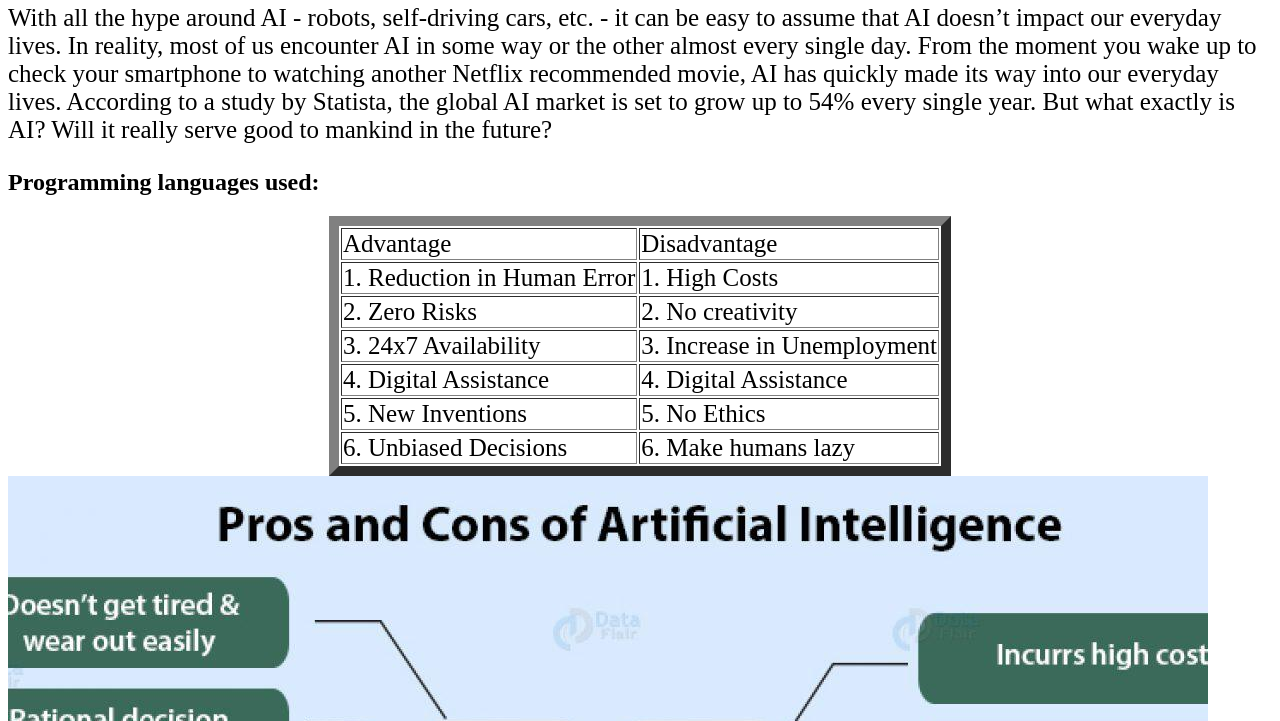
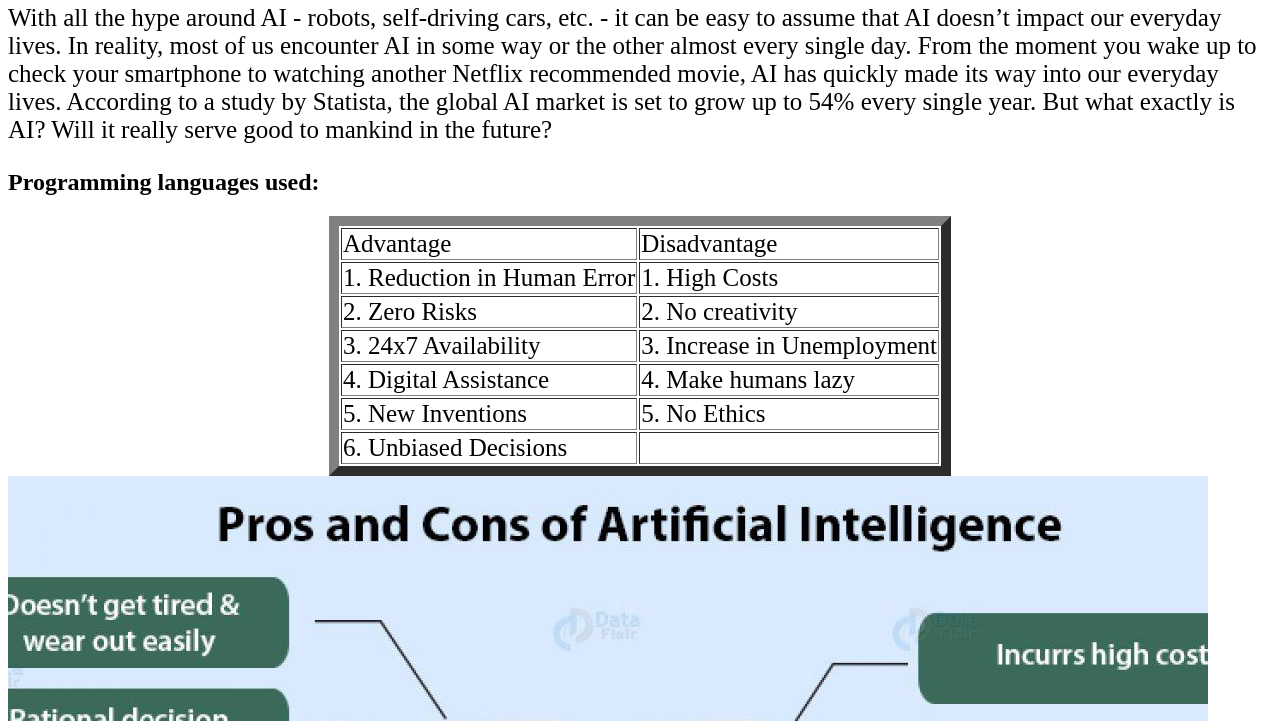
Before and after one commit to mariasameh00/htmlp-project-repository, a plain HTML site: page prosncons.html in a window 1280 px wide. Shown: the part 79-800 px from the top of the page. Drawn offline with Linux system fonts and the light colour scheme.

Commit message:
Update prosncons.html

```diff
--- a/prosncons.html
+++ b/prosncons.html
@@ -38,7 +38,7 @@
 					4. Digital Assistance
 				</td>
 				<td>
-					4. Digital Assistance</td>
+					4. Make humans lazy</td>
 			</tr>
 			<tr>
 				<td>5. New Inventions</td>
@@ -46,7 +46,7 @@
 			</tr>
 			<tr>
 				<td>6. Unbiased Decisions</td>
-				<td>6. Make humans lazy</td>
+				<td> </td>
 				</tr>
 		</table>
 
```
